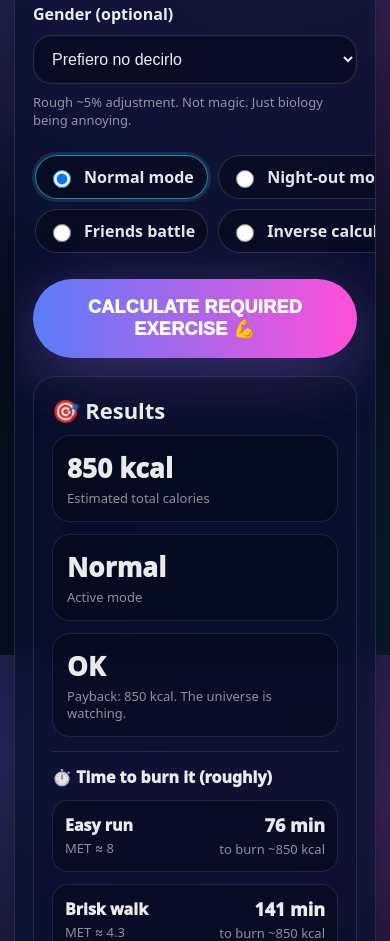
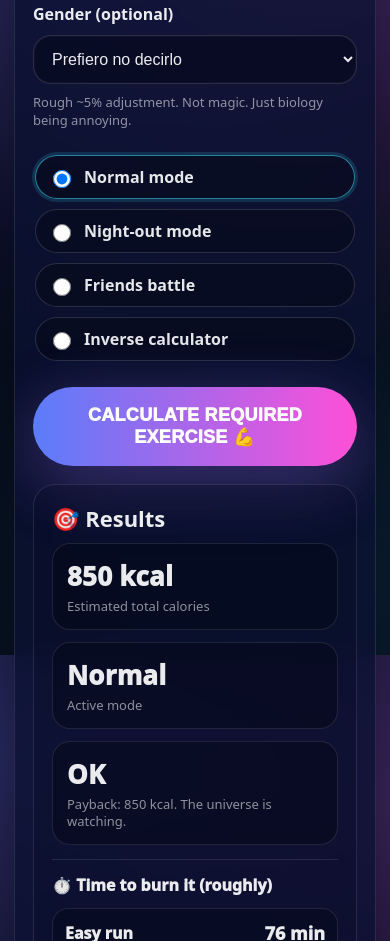
Before and after one commit to AlexVNX/lovasasudar, a plain HTML site: page index.html in a window 390 px wide. Shown: the part 1033-1974 px from the top of the page. Drawn offline with Linux system fonts and the light colour scheme.

Commit message:
Update index.html

```diff
--- a/index.html
+++ b/index.html
@@ -165,11 +165,11 @@
       flex: 1 1 180px;
       text-align: center;
     }
-    /* MODOS: en móvil se ven todos (2x2) sin scroll horizontal */
+    /* MODOS: en móvil, 4 en columna (sin cortes ni scroll lateral) */
 @media (max-width: 768px) {
   .modes{
-    display: grid !important;
-    grid-template-columns: 1fr 1fr !important;
+    display: flex !important;
+    flex-direction: column !important;
     gap: 10px !important;
     overflow: visible !important;
     white-space: normal !important;
```
